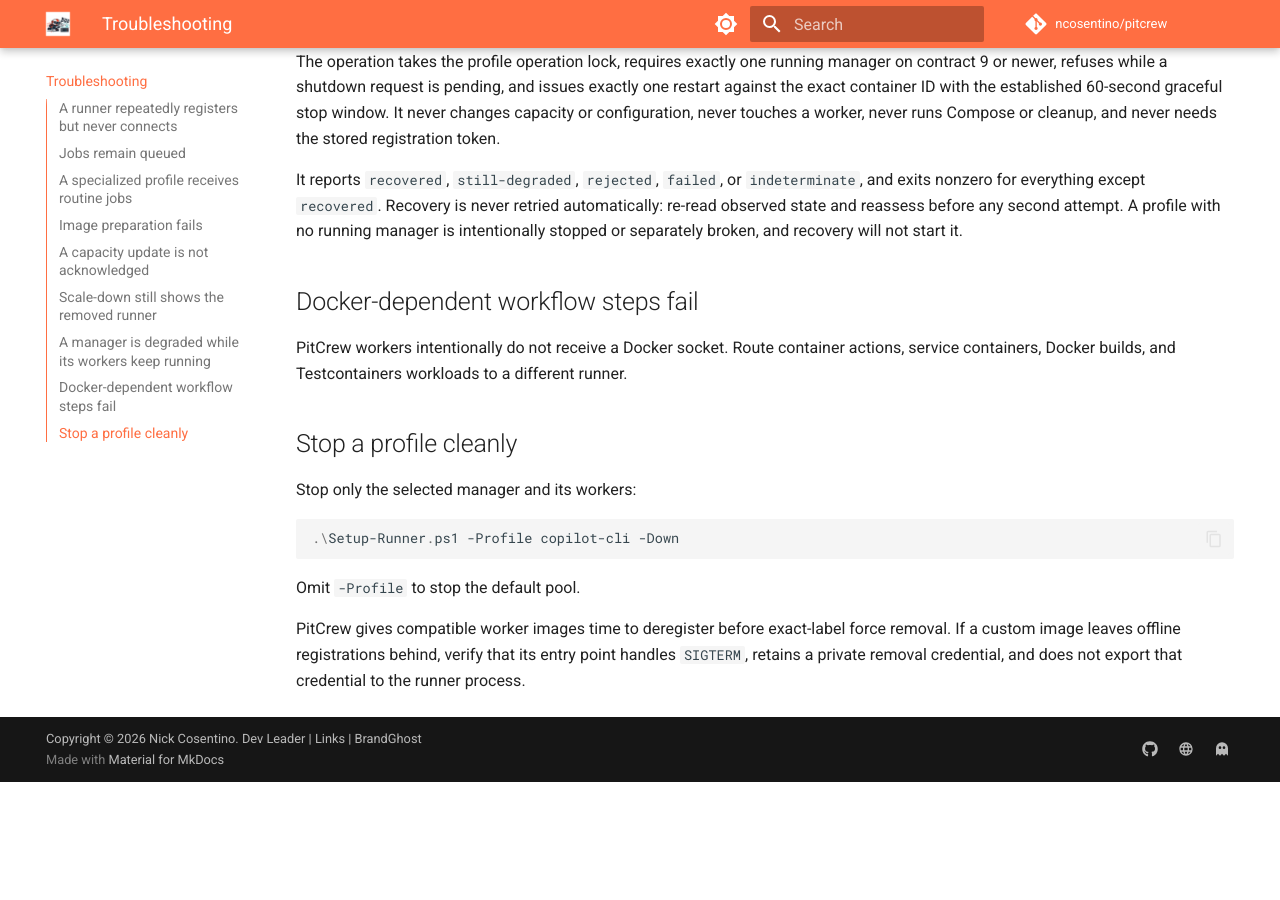
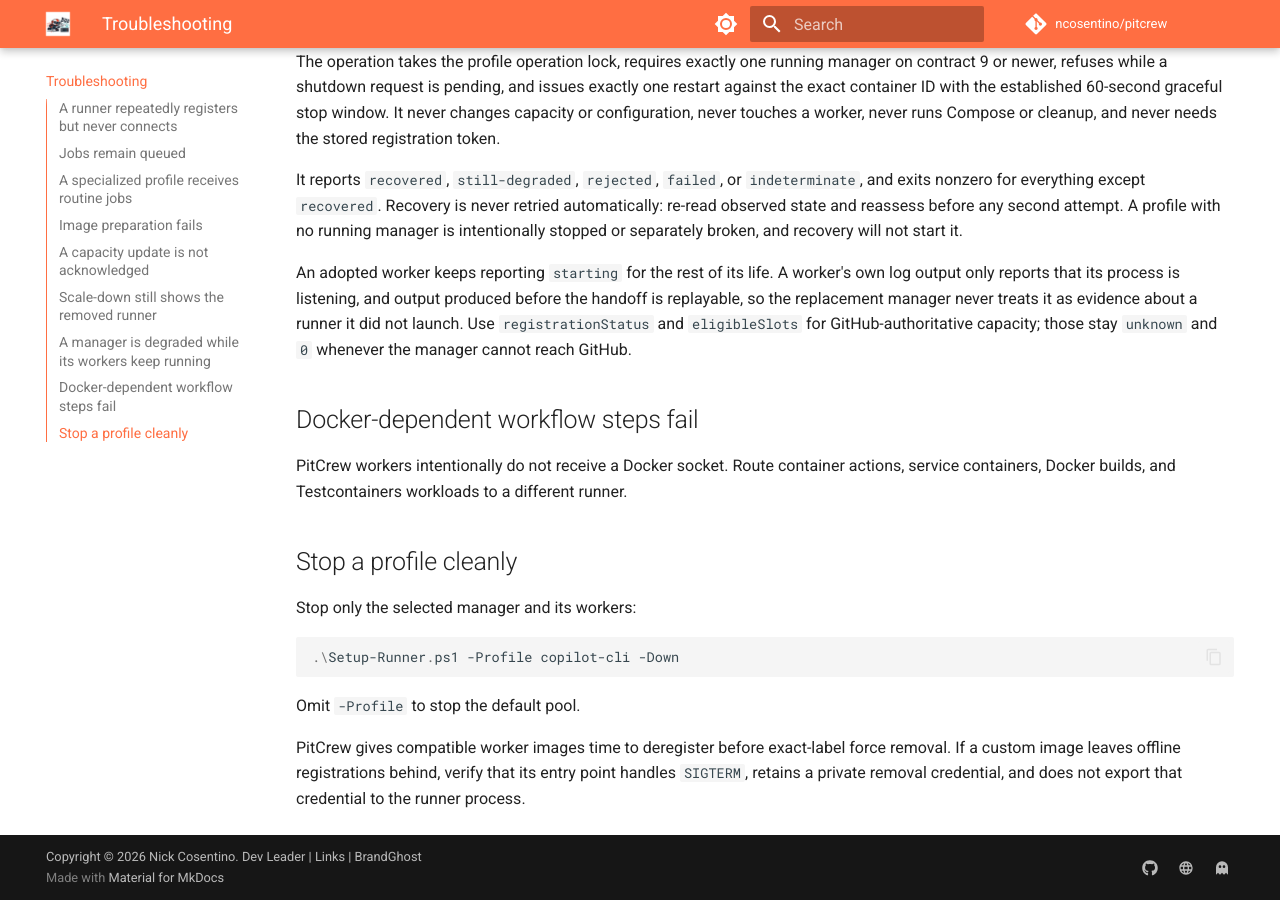
Before and after one commit to ncosentino/pitcrew, an MkDocs documentation site: the page built from docs/troubleshooting.md, in a window 1280 px wide and 900 px high, scrolled down 2061 px. Built offline with MkDocs 1.6.1 and Material for MkDocs 9.7.7, drawn with Linux system fonts in a browser that asks for light colours; comment, search, counter and statistics services are not loaded; before the commit the page ends 2843 px from its top, so only the background shows below that.

Commit message:
Keep manager recovery from reporting adopted workers online

```diff
--- a/docs/troubleshooting.md
+++ b/docs/troubleshooting.md
@@ -113,6 +113,13 @@ never retried automatically: re-read observed state and reassess before any
 second attempt. A profile with no running manager is intentionally stopped or
 separately broken, and recovery will not start it.
 
+An adopted worker keeps reporting `starting` for the rest of its life. A
+worker's own log output only reports that its process is listening, and output
+produced before the handoff is replayable, so the replacement manager never
+treats it as evidence about a runner it did not launch. Use `registrationStatus`
+and `eligibleSlots` for GitHub-authoritative capacity; those stay `unknown` and
+`0` whenever the manager cannot reach GitHub.
+
 ## Docker-dependent workflow steps fail
 
 PitCrew workers intentionally do not receive a Docker socket. Route container
```
Also changed, not shown: 4 other files.
